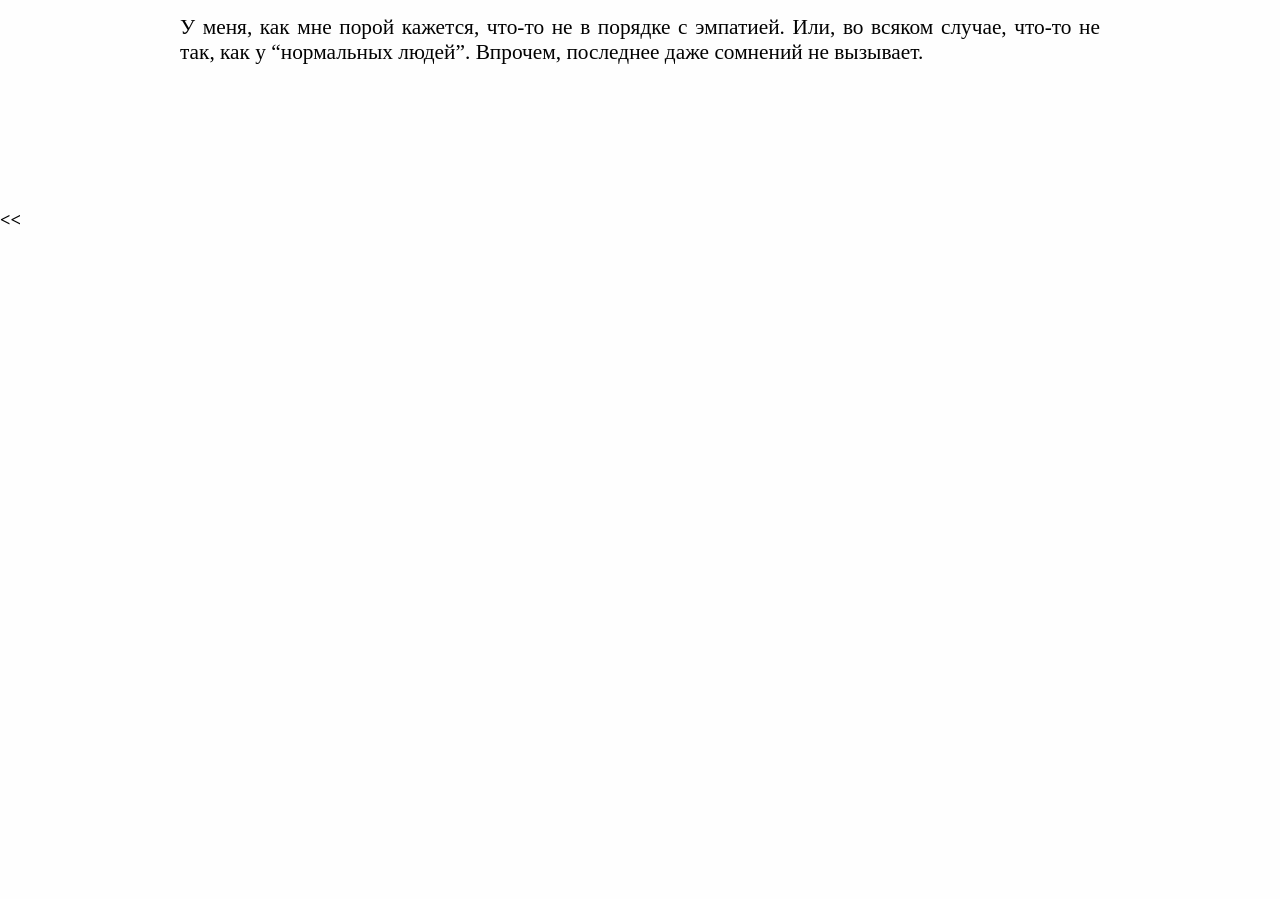
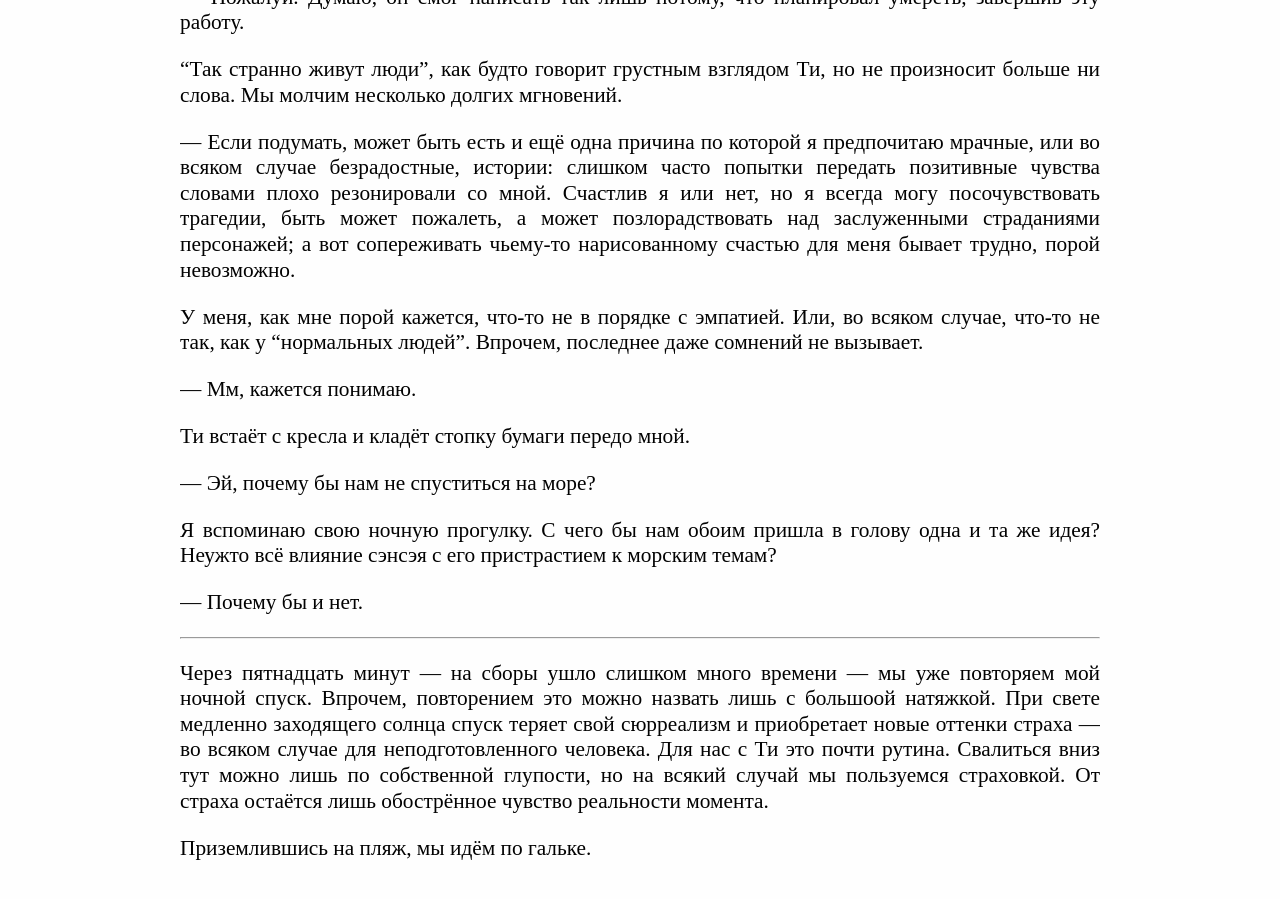
Before and after one commit to caryoscelus/lezvije-travy, a Jekyll site: the page built from text/why-so-gloom.md, in a window 1280 px wide and 900 px high, scrolled down 1708 px. Built offline with Jekyll 4.4.1, drawn with Linux system fonts in a browser that asks for light colours; before the commit the page ends 1943 px from its top, so only the background shows below that; some of the changed text lies outside the part shown.

Commit message:
text (why gloom)

```diff
--- a/text/why-so-gloom.md
+++ b/text/why-so-gloom.md
@@ -1,6 +1,21 @@
 ---
 title: "?"
 ---
+
+Я заканчиваю перевод к обеду и спускаюсь в гостиную с аккуратной стопкой
+испечатанной бумаги. Оставив её на столике, я иду в кухню помочь с
+приготовлениями, но Ти уже заканчивает готовить и по сути остаётся лишь
+перенести блюда. Когда мы только переехали сюда, мне казалось странным вот так
+переезжать из кухни в гостиную и обратно, но теперь я уже давно привык.
+
+Закончив с приготовлениями, мы садимся за стол и принимаемся за еду.
+
+***
+
+После обеда, убрав его следы со стола, мы остаёмся в гостиной читать за чашкой
+чая. Ти — свежепереведённую историю, я — ещё не переведённую.
+
+***
 
 Закончив читать и отложив стопку в сторону, Ти негромко спрашивает:
 
@@ -75,3 +90,26 @@ title: "?"
 У меня, как мне порой кажется, что-то не в порядке с эмпатией. Или, во всяком
 случае, что-то не так, как у "нормальных людей". Впрочем, последнее даже
 сомнений не вызывает.
+
+— Мм, кажется понимаю.
+
+Ти встаёт с кресла и кладёт стопку бумаги передо мной.
+
+— Эй, почему бы нам не спуститься на море?
+
+Я вспоминаю свою ночную прогулку. С чего бы нам обоим пришла в голову одна и та
+же идея? Неужто всё влияние сэнсэя с его пристрастием к морским темам?
+
+— Почему бы и нет.
+
+***
+
+Через пятнадцать минут — на сборы ушло слишком много времени — мы уже повторяем
+мой ночной спуск. Впрочем, повторением это можно назвать лишь с большоой
+натяжкой. При свете медленно заходящего солнца спуск теряет свой сюрреализм и
+приобретает новые оттенки страха — во всяком случае для неподготовленного
+человека. Для нас с Ти это почти рутина. Свалиться вниз тут можно лишь по
+собственной глупости, но на всякий случай мы пользуемся страховкой. От страха
+остаётся лишь обострённое чувство реальности момента.
+
+Приземлившись на пляж, мы идём по гальке.
```
